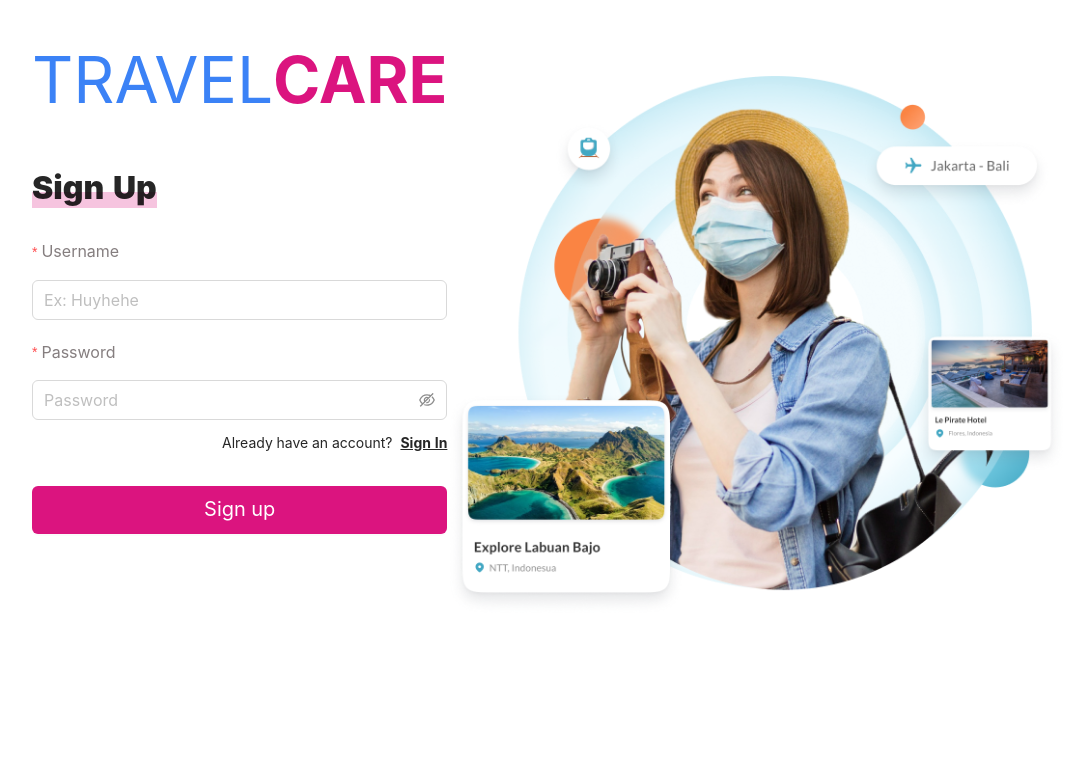
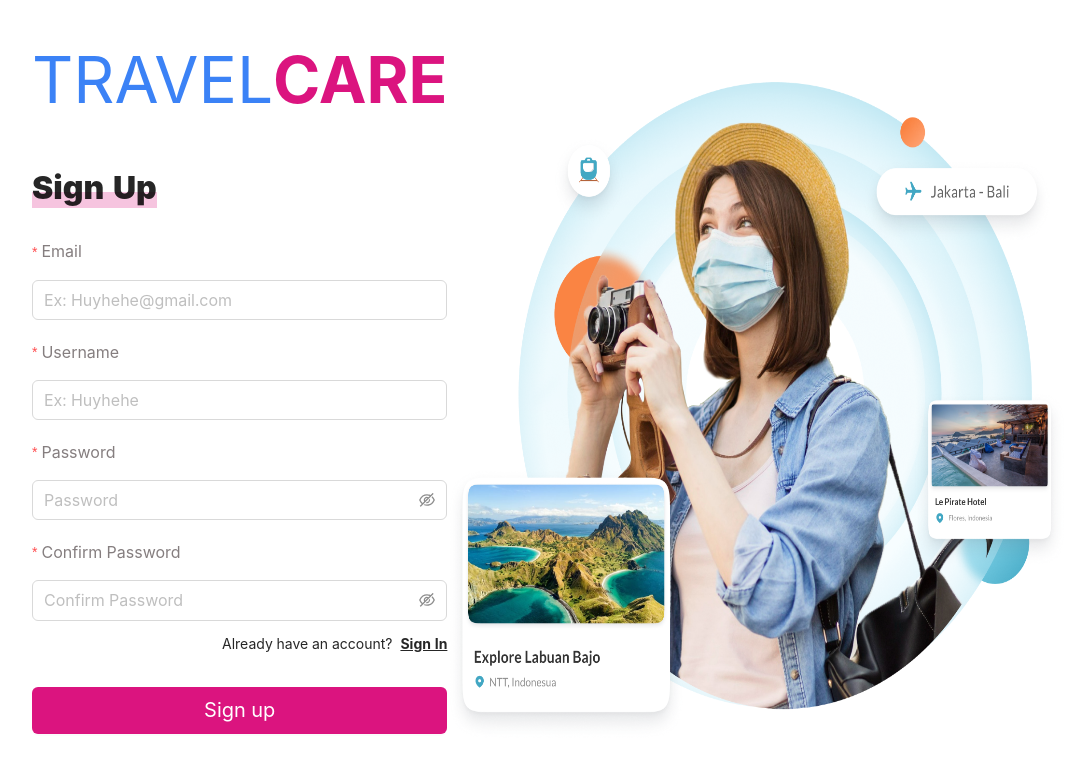
Before and after one commit to Huyhehe/Sem5_Frontend, a React (Vite) app: page /login/signUp in a window 1280 px wide. Shown: the top 772 px of the page, without its empty margins (80-1164 px from the left). Built offline with nearby package versions, Linux system fonts and the light colour scheme; no server answers.

Commit message:
fix(deploy): sync changes

```diff
--- a/src/components/Slider/Slider.tsx
+++ b/src/components/Slider/Slider.tsx
@@ -13,8 +13,42 @@ interface SliderProps {
 }
 
 const Slider: FunctionComponent<SliderProps> = ({ children }) => {
+  const dataOnError = [
+    {
+      id: 0,
+      title: "???",
+      address: "???, ???",
+      description: "????????",
+      price: 0,
+      rate: 0,
+    },
+    {
+      id: 0,
+      title: "???",
+      address: "???, ???",
+      description: "????????",
+      price: 0,
+      rate: 0,
+    },
+    {
+      id: 0,
+      title: "???",
+      address: "???, ???",
+      description: "????????",
+      price: 0,
+      rate: 0,
+    },
+    {
+      id: 0,
+      title: "???",
+      address: "???, ???",
+      description: "????????",
+      price: 0,
+      rate: 0,
+    },
+  ]
   const carouselRef = useRef<any>(null)
-  const [cardItems, setCardItems] = useState<Review[]>([])
+  const [cardItems, setCardItems] = useState<Review[] | null>(null)
   const navigator = useNavigate()
 
   const handleNext = () => {
@@ -31,9 +65,11 @@ const Slider: FunctionComponent<SliderProps> = ({ children }) => {
     const fetchData = async () => {
       try {
         const response = await getAllReview()
+        console.log(response)
         setCardItems(response)
       } catch (error) {
         console.log(error)
+        setCardItems(dataOnError)
       }
     }
     fetchData()
@@ -70,10 +106,10 @@ const Slider: FunctionComponent<SliderProps> = ({ children }) => {
           },
         ]}
       >
-        {cardItems.map((item) => {
+        {cardItems?.map((item, index) => {
           return (
             <Card
-              key={item.id}
+              key={index}
               title={item.title}
               description={item.description}
               price={item.price}
--- a/src/pages/Authen/pages/SignIn/index.tsx
+++ b/src/pages/Authen/pages/SignIn/index.tsx
@@ -1,14 +1,14 @@
 import { Button, Form, Input } from "antd"
 import { FunctionComponent } from "react"
 import { Link } from "react-router-dom"
-import { loginAPI } from "@/utils/http"
+import { signinAPI } from "@/utils/http"
 
 interface SignInPageProps {}
 
 const SignInPage: FunctionComponent<SignInPageProps> = () => {
   const handleSubmit = async (e: any) => {
     try {
-      const user = await loginAPI(e)
+      const user = await signinAPI(e)
       console.log(user)
     } catch (error) {
       console.log(error)
--- a/src/pages/Authen/pages/SignUp/index.tsx
+++ b/src/pages/Authen/pages/SignUp/index.tsx
@@ -1,12 +1,30 @@
+import { registerAPI } from "@/utils/http"
+import { setEmailFromLocal } from "@/utils/localStorage"
 import { Input, Form, Button } from "antd"
 import { FunctionComponent } from "react"
-import { Link } from "react-router-dom"
+import { Link, useNavigate } from "react-router-dom"
 
 interface SignUpPageProps {}
 
 const SignUpPage: FunctionComponent<SignUpPageProps> = () => {
-  const handleSubmit = (e: any) => {
-    console.log(e)
+  const navigator = useNavigate()
+
+  const handleSubmit = async (newUser: any) => {
+    if (newUser.password === newUser.confirmPassword) {
+      console.log(newUser)
+      try {
+        const flag = await registerAPI(newUser)
+        // After done API
+        // if (flag) {
+        //   setEmailFromLocal(newUser.email)
+        //   navigator("/login/verify")
+        // }
+        setEmailFromLocal(newUser.email)
+        navigator("/login/verify")
+      } catch (error) {
+        console.log(error)
+      }
+    }
   }
 
   return (
@@ -15,6 +33,26 @@ const SignUpPage: FunctionComponent<SignUpPageProps> = () => {
         Sign Up
       </h1>
       <Form onFinish={handleSubmit} size="large">
+        <Form.Item
+          name={"email"}
+          label="Email"
+          required
+          colon={false}
+          labelCol={{ span: 24 }}
+          rules={[
+            {
+              required: true,
+              message: "Please fill this field",
+            },
+          ]}
+        >
+          <Input
+            type="email"
+            placeholder="Ex: Huyhehe@gmail.com"
+            allowClear
+            className="rounded-md hover:border-primary focus-within:border-primary shadow-none"
+          />
+        </Form.Item>
         <Form.Item
           name={"username"}
           label="Username"
@@ -53,6 +91,25 @@ const SignUpPage: FunctionComponent<SignUpPageProps> = () => {
             className="rounded-md hover:border-primary focus-within:border-primary shadow-none"
           />
         </Form.Item>
+        <Form.Item
+          name={"confirmPassword"}
+          label="Confirm Password"
+          required
+          colon={false}
+          labelCol={{ span: 24 }}
+          rules={[
+            {
+              required: true,
+              message: "Please fill this field",
+            },
+          ]}
+        >
+          <Input.Password
+            placeholder="Confirm Password"
+            allowClear
+            className="rounded-md hover:border-primary focus-within:border-primary shadow-none"
+          />
+        </Form.Item>
         <div className="option-container flex gap-[0.5rem] justify-end">
           <span>Already have an account?</span>
           <Link
--- a/src/pages/Search/pages/SearchResultById/index.tsx
+++ b/src/pages/Search/pages/SearchResultById/index.tsx
@@ -1,16 +1,15 @@
+import { example } from "@/assets/images"
+import CustomSlide from "@/components/CustomSlide"
+import { Review } from "@/interfaces/Review"
+import { getReviewById } from "@/utils/http"
+import { toDouble } from "@/utils/reusable"
+import { Image } from "antd"
 import { FunctionComponent, useEffect, useState } from "react"
-import { AiFillStar } from "react-icons/ai"
+import { AiFillStar, AiOutlineHeart } from "react-icons/ai"
 import { BsDot } from "react-icons/bs"
 import { HiOutlineChevronDown } from "react-icons/hi"
 import { useParams } from "react-router-dom"
-import { Review } from "@/interfaces/Review"
-import { getReviewById } from "@/utils/http"
-import { toDouble } from "@/utils/reusable"
-import { AiOutlineHeart } from "react-icons/ai"
 import "./styles/styles.css"
-import { Carousel, Image } from "antd"
-import { example } from "@/assets/images"
-import CustomSlide from "@/components/CustomSlide"
 
 interface SearchResultByIdProps {}
 
@@ -54,12 +53,7 @@ const SearchResultById: FunctionComponent<SearchResultByIdProps> = () => {
           <div className="main-about">
             <h1 className="text-[1.5rem] font-bold mb-4">About</h1>
             <div className="about-paragraph">
-              <p>
-                Lorem ipsum dolor sit amet consectetur adipisicing elit.
-                Expedita reiciendis, voluptatibus, nisi tempore ab placeat enim
-                culpa quidem consectetur ea assumenda ex animi exercitationem
-                labore sapiente ut dolore fugiat consequatur!
-              </p>
+              <p>{review?.description}</p>
               <div className="paragraph-more">
                 <span>Read more</span>
                 <HiOutlineChevronDown />
@@ -75,7 +69,7 @@ const SearchResultById: FunctionComponent<SearchResultByIdProps> = () => {
                 />
               </div>
               <div className="w-[860px] aspect-[16/9] flex justify-center">
-                <img src={example} className="w-full object-cover" />
+                <img src={example} className="max-w-full object-cover" />
               </div>
               <div className="w-[860px] aspect-[16/9] flex justify-center">
                 <Image
--- a/src/pages/Search/pages/SearchResultById/styles/styles.css
+++ b/src/pages/Search/pages/SearchResultById/styles/styles.css
@@ -44,3 +44,8 @@
 .ant-image {
   @apply w-full;
 }
+
+/* .ant-image-preview-img-wrapper {
+  @apply top-1/2 left-1/2;
+  transform: translate(-50%, -50%) !important;
+} */
```
